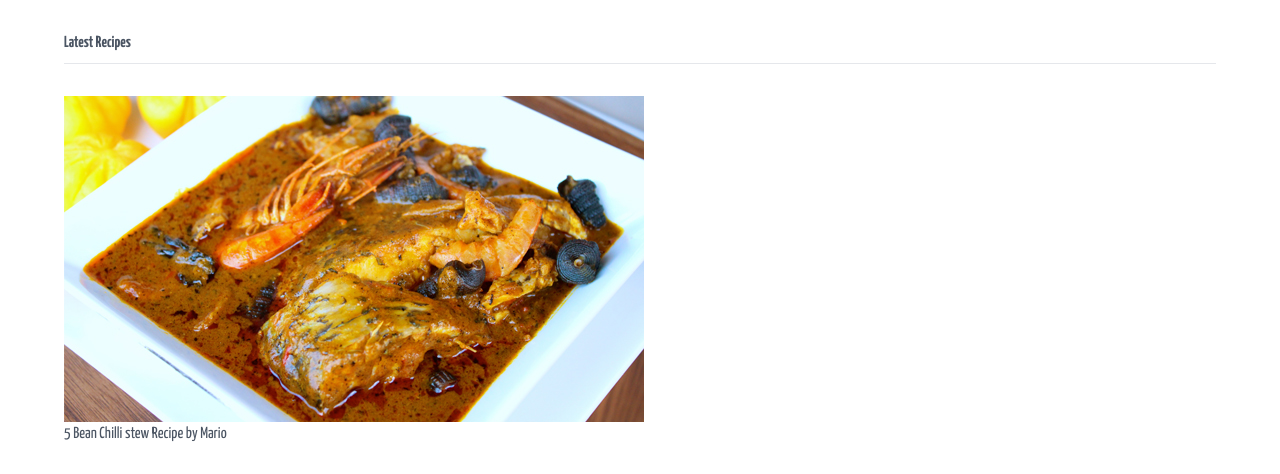
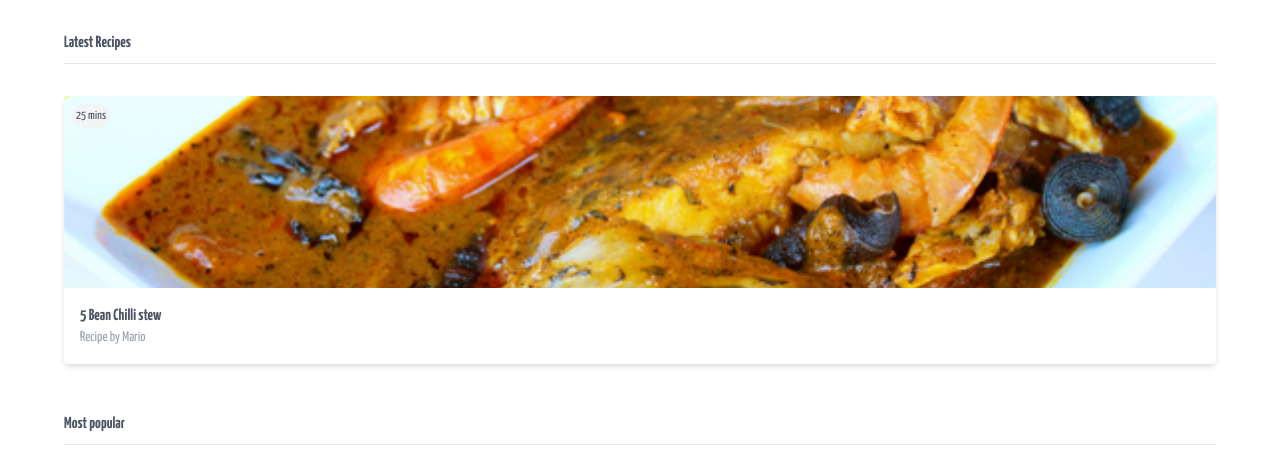
Before and after one commit to Ejiro-David/Student-Recipes, a website: page public/index.html in a window 1280 px wide. Shown: the part 314-788 px from the top of the page. Drawn offline with Linux system fonts and the light colour scheme.

Commit message:
Done: a flex card and time badge.

```diff
--- a/public/index.html
+++ b/public/index.html
@@ -52,11 +52,14 @@
 
                 <div class="mt-8">
                     <!--cards go here-->
-                    <div>
-                        <img src="img/banga.Jpeg" alt="">
-                        <div>
-                            <span>5 Bean Chilli stew</span>
-                            <span>Recipe by Mario</span>
+                    <div class="bg-white rounded overflow-hidden shadow-md relative">
+                        <img src="img/banga.Jpeg" alt="" class="w-full h-32 sm:h-48 object-cover">
+                        <div class="m-4">
+                            <span class="font-bold">5 Bean Chilli stew</span>
+                            <span class="block text-sm text-gray-400">Recipe by Mario</span>
+                        </div>
+                        <div class="bg-gray-100 text-xs rounded-full p-1 absolute top-0 m-2">
+                            25 mins
                         </div>
                     </div>
 
```
Also changed, not shown: public/styles.css.
